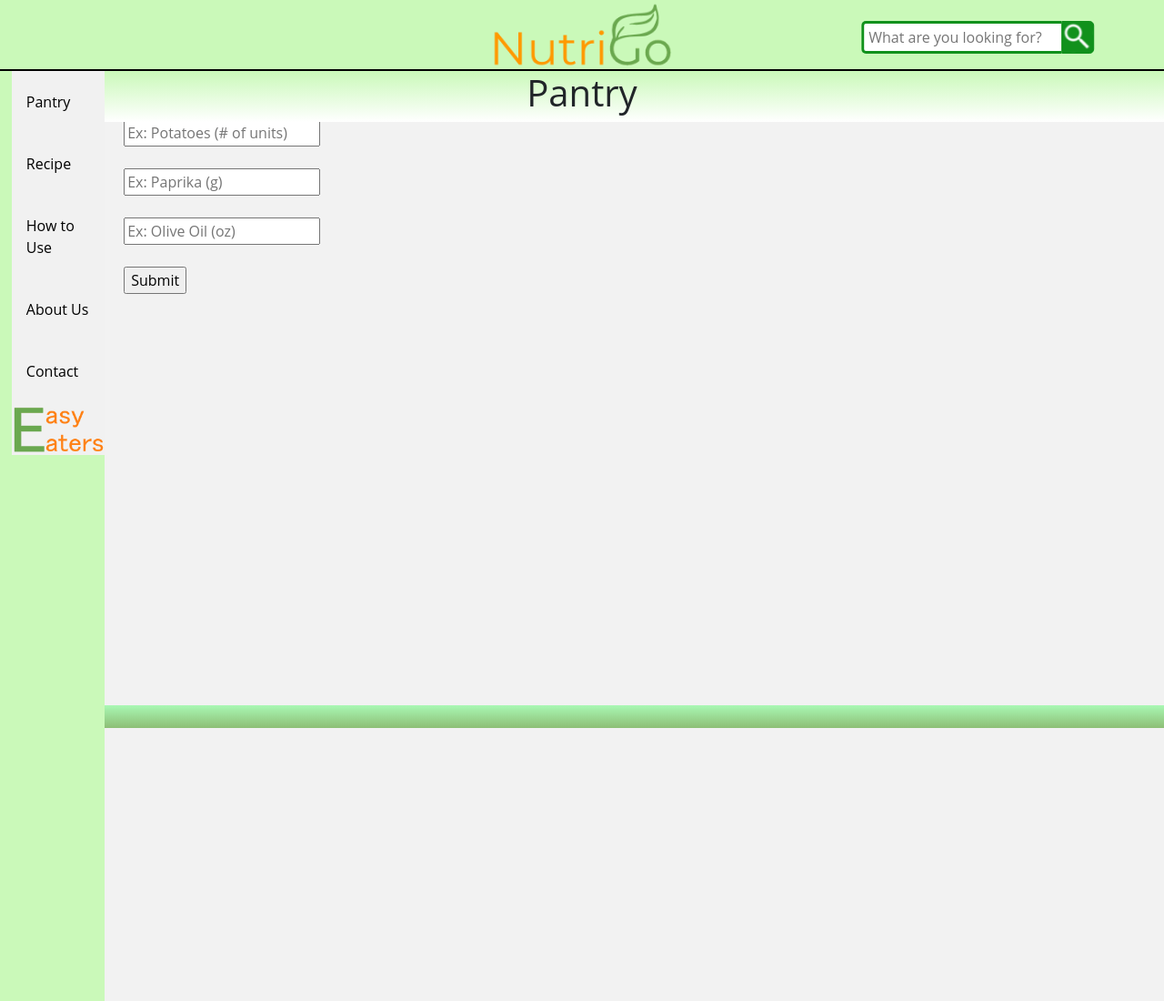
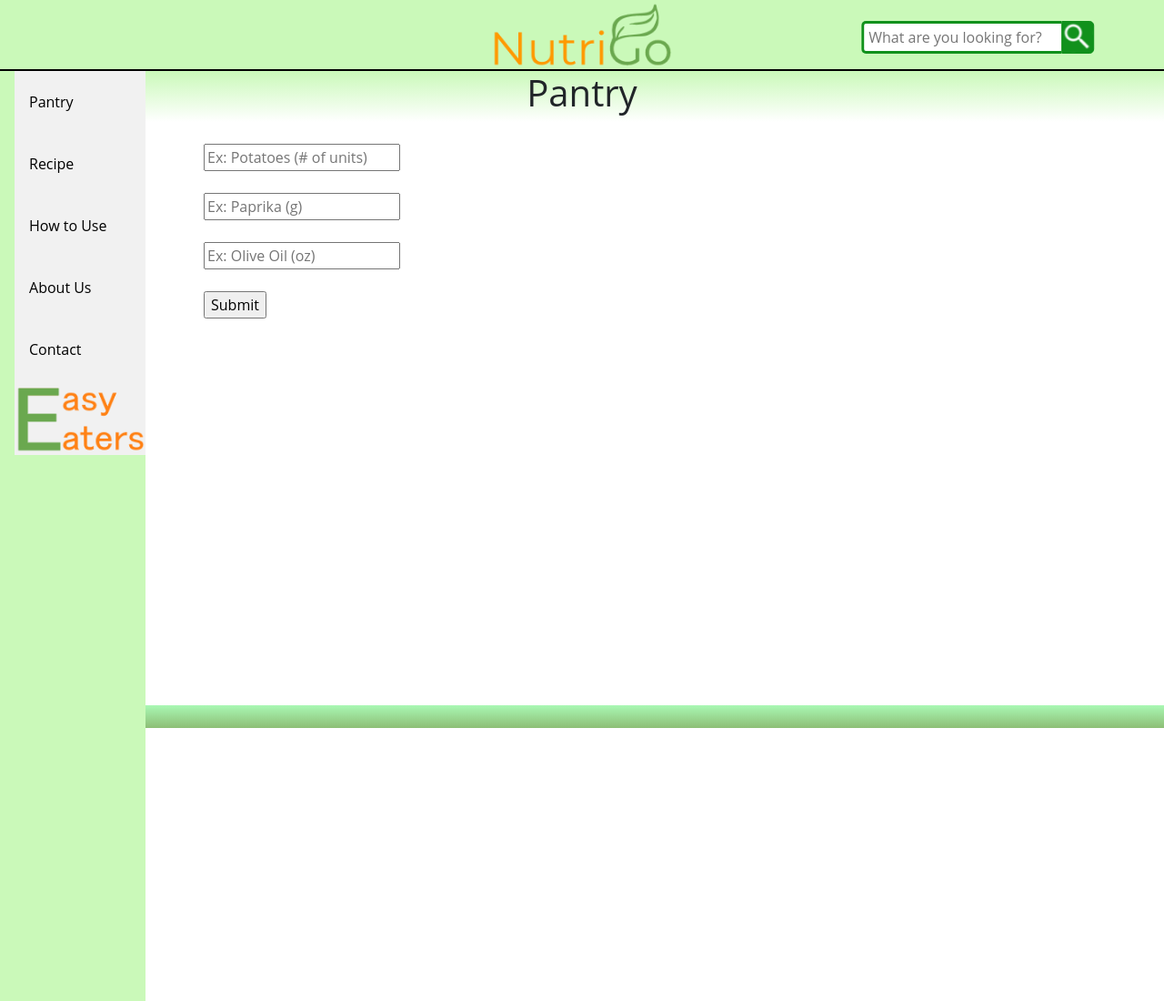
Before and after one commit to TharithSovann/NutriGo, a plain HTML site: page index.html in a window 1280 px wide. Shown: the top 1100 px of the page at 91% size. Drawn offline with nearby package versions, Linux system fonts and the light colour scheme.

Commit message:
fixed background color, indentation, page breaking when minimized

```diff
--- a/css/stylesheet.css
+++ b/css/stylesheet.css
@@ -29,8 +29,8 @@
 }
 
 .tab_detail {
-    margin-left: 2%;
-    margin-top: 5%;
+    margin-left: 5em;
+    margin-top: 5em;
 }
 
 .tab_detail > h3 {
@@ -41,14 +41,14 @@
 .tab_background {
     position: absolute;
     z-index: 1;
-    width: 9%;
+    width: 10em;
     height: 1500px;
     background-color: #CAF9B9;
 }
 
 /*----------SEARCH BAR----------*/
 body{
-  background: #f2f2f2;
+
   font-family: 'Open Sans', sans-serif;
 }
 
@@ -93,6 +93,7 @@ body{
   left: 80%;
   transform: translate(-30%, -55px);
 }
+
 /*----------SEARCH BAR----------*/
 .tabs::after {
     content: "";
@@ -101,12 +102,12 @@ body{
 }
 
 .tab {
-    margin-left: 1%;
+    margin-left: 1em;
     position: absolute;
     z-index: 2;
     float: left;
     background-color: #f1f1f1;
-    width: 8%;
+    width: 9em;
 }
 
 /* Style the buttons that are used to open the tab content */
@@ -137,7 +138,7 @@ body{
 .tabcontent {
     border-radius: 1%;
     float: left;
-    padding: 0px 9%;
+    padding: 0px 9em;
     width: 100%;
     border-left: none;
     height: 300px;
```
Also changed, not shown: index.html (line endings or trailing spaces).
